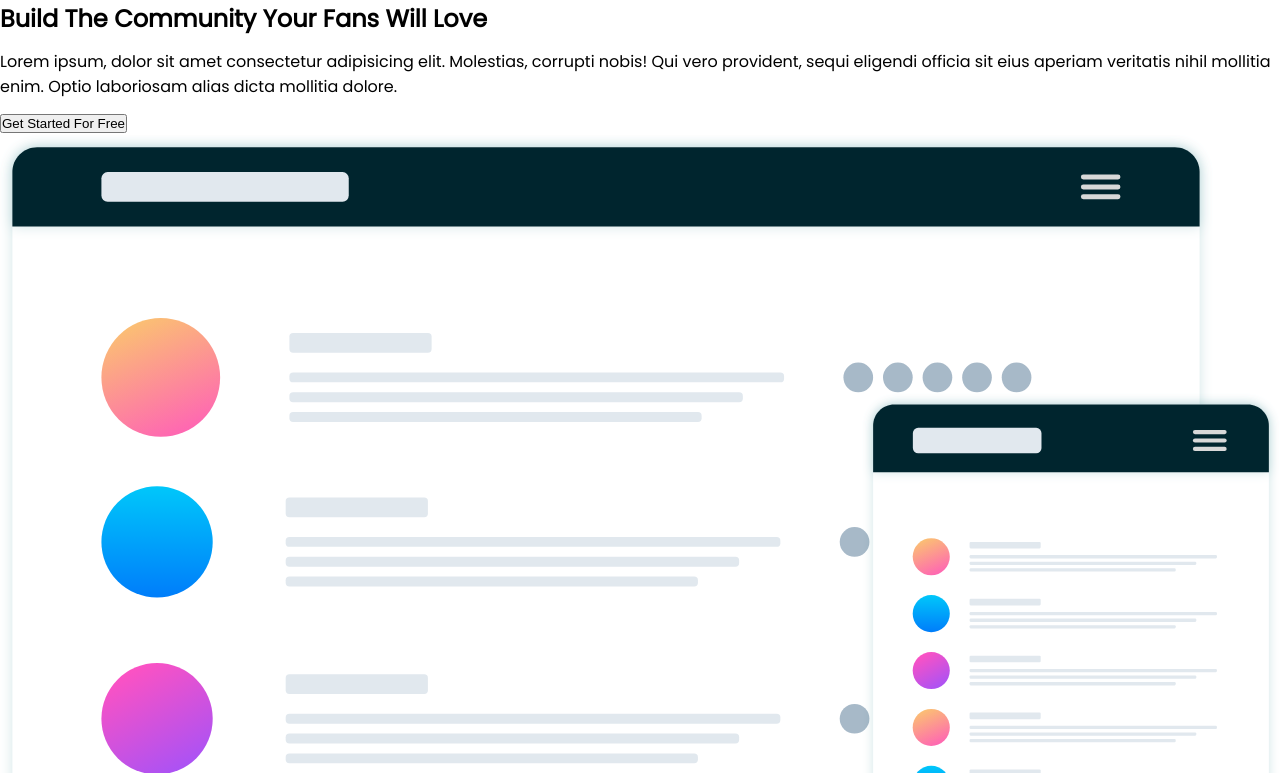
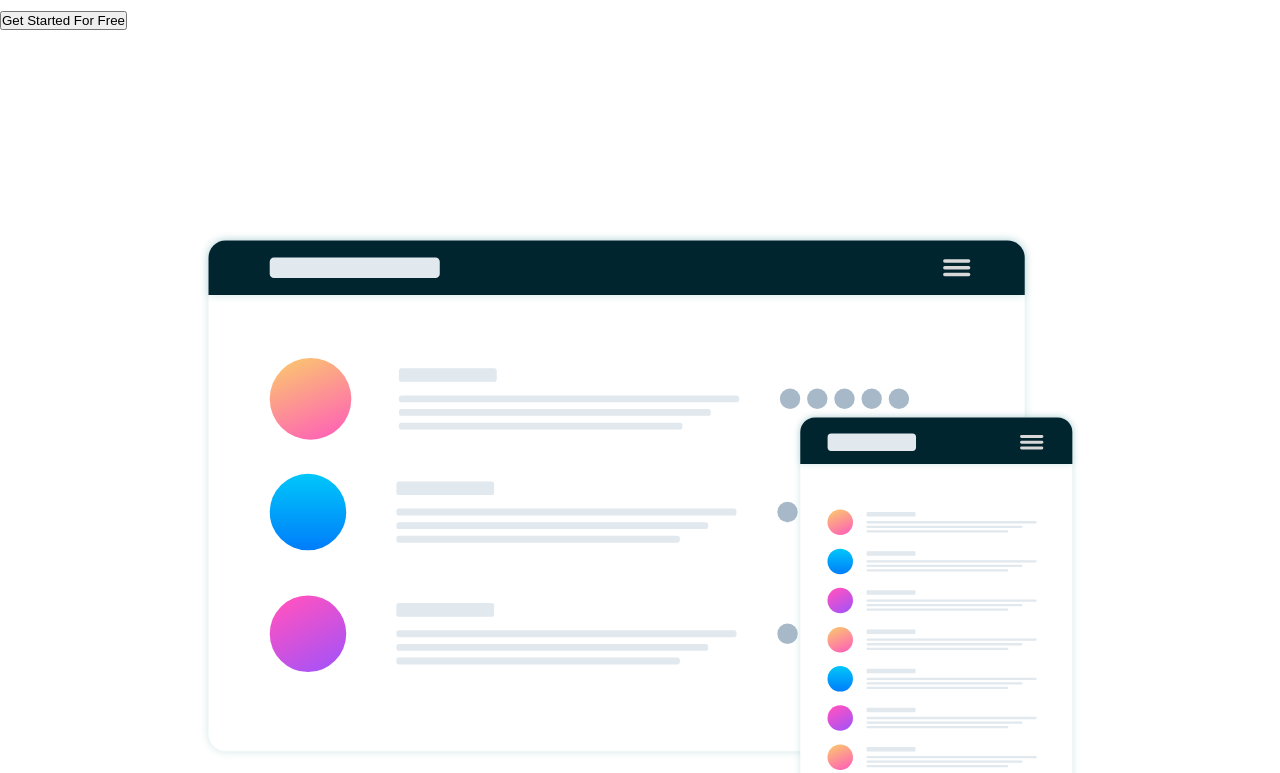
Before and after one commit to aniekanedet/huddle-landing-page-with-curved-sections-aniekan, a plain HTML site: page index.html in a window 1280 px wide. Shown: the part 241-1014 px from the top of the page. Drawn offline with Linux system fonts and the light colour scheme.

Commit message:
made some changes

```diff
--- a/css/style.css
+++ b/css/style.css
@@ -1,44 +1,23 @@
 @import url('https://fonts.googleapis.com/css2?family=Open+Sans&family=Poppins&family=Roboto:wght@100&display=swap');
 
-* {
-    box-sizing: border-box;
-    margin: 0;
-    padding: 0;
+  /* Main Hero */
+
+  .main-hero h1 {
+    text-align: center;
+    padding: 10px;
+  }
+  .main-hero p {
+    text-align: center;
+    padding: 10px;
+
+
   }
 
-
-  body {
-    font-family: 'Poppins', sans-serif;
-    line-height: 1.6;
-  }
-
-  ul {
-    list-style-type: none;
-  }
-
-  a {
-    text-decoration: none;
-    color: #333;
-  }
-
-  h1 h2 h3 {
-    font-weight: 300;
-    line-height: 1.2;
-    margin: 10px 0;
-    font-family: 'Poppins', sans-serif;
-  }
-
-  p {
-    margin: 10px 0;
-    font-family: 'Poppins', sans-serif;
-  }
-
-  img {
-    width: 100%;
-  }
-
-
-
+.img-container{
+  min-width: 100%;
+  padding: 200px;
+  justify-content: center;
+}
 
 /* Footer Styles */
 footer{
--- a/css/utilities.css
+++ b/css/utilities.css
@@ -1,3 +1,45 @@
+
+* {
+  box-sizing: border-box;
+  margin: 0;
+  padding: 0;
+}
+
+
+body {
+  font-family: 'Poppins', sans-serif;
+  line-height: 1.6;
+}
+
+ul {
+  list-style-type: none;
+}
+
+a {
+  text-decoration: none;
+  color: #333;
+}
+
+h1, h2, h3 {
+  color: hsl(192, 100%, 9%);
+  font-weight: 300;
+  line-height: 1.2;
+  margin: 10px 0;
+  font-family: 'Poppins', sans-serif;
+}
+
+p {
+  color: hsl(192, 100%, 9%);
+  margin: 10px 0;
+  font-family: 'Poppins', sans-serif;
+}
+
+img {
+  width: 100%;
+}
+
+
+
 
 .container {
     max-width: 100%;
--- a/index.html
+++ b/index.html
@@ -15,7 +15,7 @@
 </head>
 <body>
   <!-- Navigavition -->
-  <div class="Navbar">
+  <div class="Navbar flex">
     <div class="container">
       <img src="images/navlogo.svg" alt="logo" srcset="">
       <nav>
@@ -25,11 +25,11 @@
   </div>
 
 <!-- Main Hero -->
-<section class="main-hero">
+<section class=" main-hero">
 <div class="container">
   <h1>Build The Community Your Fans Will Love</h1>
   <p>
-    Lorem ipsum, dolor sit amet consectetur adipisicing elit. Molestias, corrupti nobis! Qui vero provident, sequi eligendi officia sit eius aperiam veritatis nihil mollitia enim. Optio laboriosam alias dicta mollitia dolore.
+    Lorem ipsum, dolor sit amet consectetur adipisicing elit. <br> Molestias, corrupti nobis! Qui vero provident, sequi <br> eligendi officia sit eius aperiam veritatis nihil mollitia enim. Optio laboriosam alias dicta mollitia dolore.
   </p>
 
   <button>Get Started For Free</button>
```
